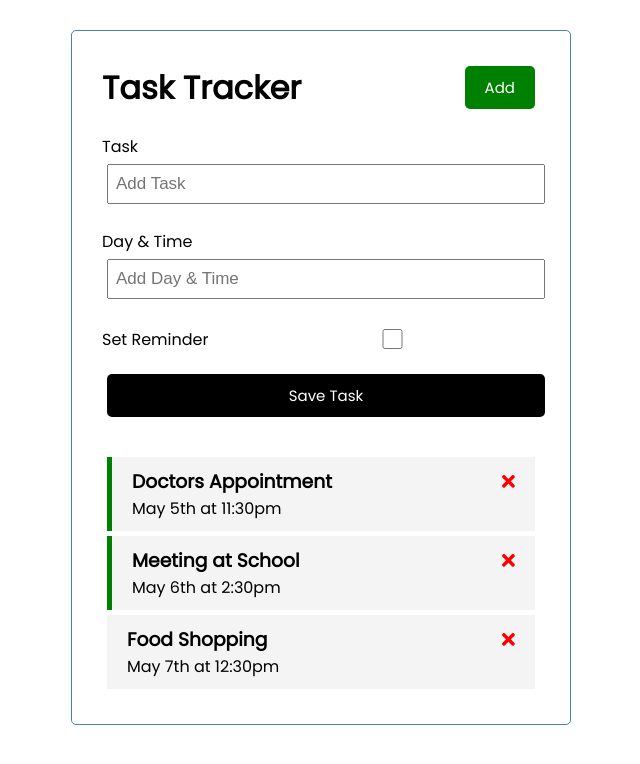
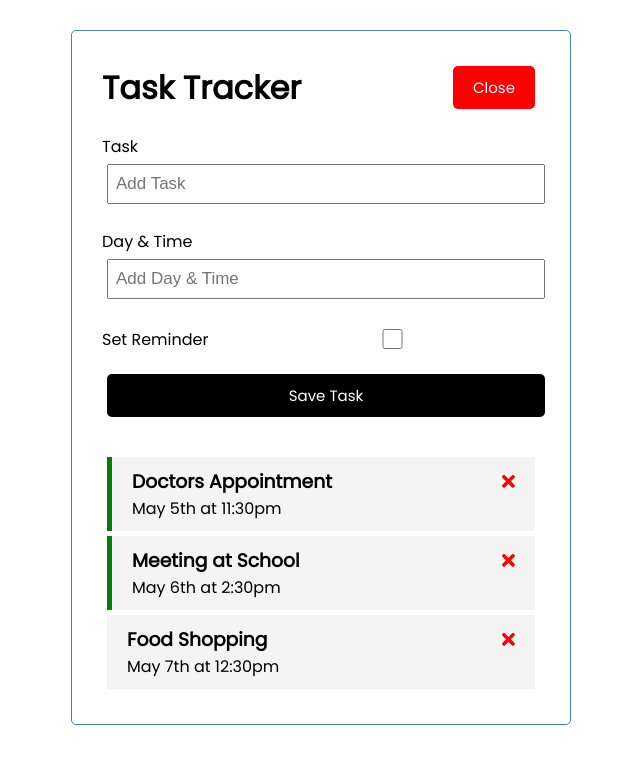
Before and after one commit to Ninjaphil24/angular-crash, an Angular app: page / in a window 1280 px wide. Both pictures are taken after a click on the button "Add". Shown: the top 764 px of the page, without its empty margins (319-959 px from the left). Built offline with nearby package versions, Linux system fonts and the light colour scheme; data requests are answered from the project's data file.

Commit message:
Toggle form

```diff
--- a/src/app/components/add-task/add-task.component.html
+++ b/src/app/components/add-task/add-task.component.html
@@ -1,4 +1,4 @@
-<form class="add-form" (ngSubmit)="onSubmit()">
+<form *ngIf="showAddTask" class="add-form" (ngSubmit)="onSubmit()">
     <div class="form-control">
         <label for="text">Task</label>
         <input type="text" name="text" [(ngModel)]="text" id="text" placeholder="Add Task" />
--- a/src/app/components/add-task/add-task.component.ts
+++ b/src/app/components/add-task/add-task.component.ts
@@ -1,4 +1,6 @@
 import { Component, OnInit, Output, EventEmitter } from '@angular/core';
+import { UiService } from 'src/app/services/ui.service';
+import { Subscription } from 'rxjs';
 import {Task} from '../../Task';
 
 @Component({
@@ -11,8 +13,12 @@
   text!: string;
   day!: string;
   reminder: boolean = false;
+  showAddTask!: boolean;
+  subscription: Subscription;
 
-  constructor() { }
+  constructor(private uiService: UiService) {
+    this.subscription = this.uiService.onToggle().subscribe((value) => (this.showAddTask = value));
+  }
 
   ngOnInit(): void {
   }
--- a/src/app/components/header/header.component.html
+++ b/src/app/components/header/header.component.html
@@ -1,4 +1,7 @@
 <header>
     <h1>{{ title }}</h1>
-    <app-button color="green" text="Add" (btnClick)="toggleAddTask()"></app-button>
+    <app-button
+    color="{{ showAddTask ? 'red' : 'green' }}"
+    text="{{ showAddTask ? 'Close' : 'Add' }}"
+    (btnClick)="toggleAddTask()"></app-button>
 </header>
--- a/src/app/components/header/header.component.ts
+++ b/src/app/components/header/header.component.ts
@@ -1,4 +1,6 @@
 import { Component, OnInit } from '@angular/core';
+import { UiService } from 'src/app/services/ui.service';
+import { Subscription } from 'rxjs';
 
 @Component({
   selector: 'app-header',
@@ -7,12 +9,17 @@
 })
 export class HeaderComponent implements OnInit {
   title: string = 'Task Tracker';
-  constructor() { }
+  showAddTask: boolean = false;
+  subscription!: Subscription;
+
+  constructor(private uiService:UiService) {
+    this.subscription = this.uiService.onToggle().subscribe((value) => (this.showAddTask = value));
+  }
 
   ngOnInit(): void {
   }
 
   toggleAddTask() {
-    console.log('toggle')
+    this.uiService.toggleAddTask();
   }
 }
--- /dev/null
+++ b/src/app/services/ui.service.ts
@@ -0,0 +1,22 @@
+import { Injectable } from '@angular/core';
+import { Observable, Subject } from 'rxjs';
+
+
+@Injectable({
+  providedIn: 'root'
+})
+export class UiService {
+  private showAddTask: boolean = false;
+  private subject = new Subject<any>();
+
+  constructor() { }
+
+  toggleAddTask(): void {
+    this.showAddTask = !this.showAddTask;
+    this.subject.next(this.showAddTask)
+  }
+
+  onToggle(): Observable<any> {
+    return this.subject.asObservable();
+  }
+}
```
Also changed, not shown: 1 other file (tests, documents, lock files or other folders).
